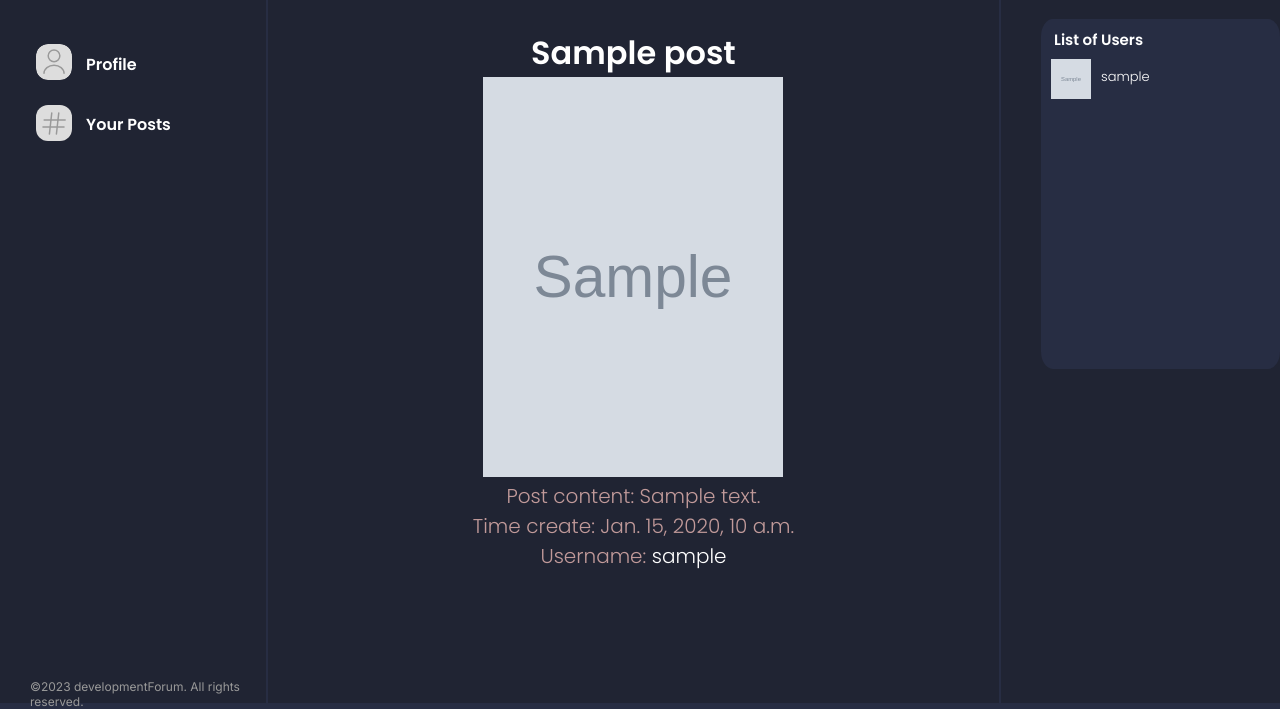
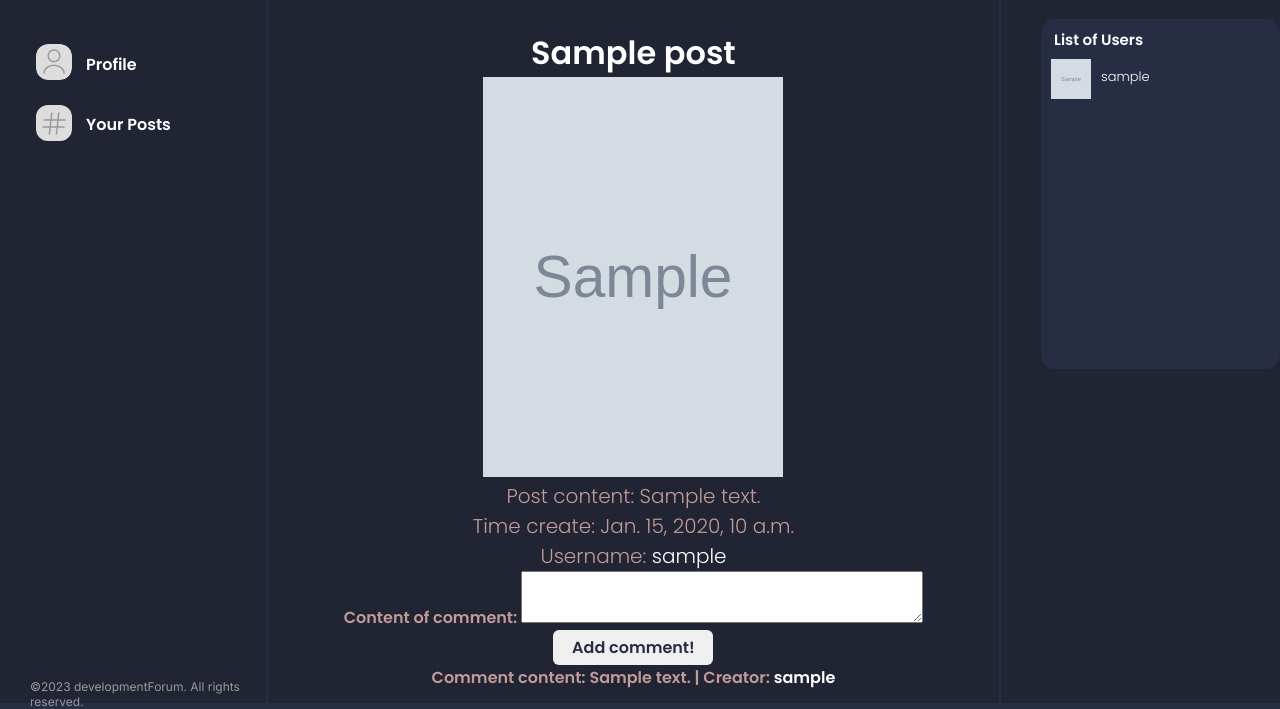
Before and after one commit to shoxxd221/djangoDevForum, a Django app: a page that uses forumFunctional/templates/forumFunctional/post.html in a window 1280 px wide. Shown: the part 91-800 px from the top of the page. Run offline with Django 3.2, Linux system fonts and the light colour scheme; a user stored in the database is signed in; tables that the repository leaves empty hold one stand-in row (values such as "Sample post"); grey boxes marked "Sample" are stand-in pictures.

Commit message:
Added comments

```diff
--- a/developmentForum/urls.py
+++ b/developmentForum/urls.py
@@ -16,7 +16,6 @@ Including another URLconf
 from django.contrib import admin
 from django.urls import path, include
 
-from developmentForum import settings
 
 urlpatterns = [
     path('admin/', admin.site.urls),
--- a/forumFunctional/forms.py
+++ b/forumFunctional/forms.py
@@ -14,6 +14,12 @@ class AddCategoryForm(forms.ModelForm):
     class Meta:
         model = Category
         fields = '__all__'
+
+
+class AddCommentForm(forms.ModelForm):
+    class Meta:
+        model = Comment
+        fields = ('content', )
 
 
 class RegistrationForm(UserCreationForm):
--- a/forumFunctional/static/forumFunctional/css/style.css
+++ b/forumFunctional/static/forumFunctional/css/style.css
@@ -485,3 +485,29 @@ button{
     color: rgb(193, 154, 154);
     font-size: 20px;
 }
+.comments{
+    display: flex;
+    flex-direction: column;
+    font-family: 'Poppins', sans-serif;
+    font-weight: 600;
+    font-size: 16px;
+}
+.comments button{
+    width: 160px;
+    height: 35px;
+    border-radius: 6px;
+    color: #272D43;
+    font-family: 'Poppins', sans-serif;
+    font-weight: 600;
+    font-size: 16px;
+}
+.comments textarea{
+    width: 400px;
+    height: 50px;
+}
+.comments label{
+    color: rgb(193, 154, 154);
+}
+.comments p{
+    color:rgb(193, 154, 154);
+}
--- a/forumFunctional/templates/forumFunctional/all_users.html
+++ b/forumFunctional/templates/forumFunctional/all_users.html
@@ -5,11 +5,11 @@
     <div class="all-users">
         {% for user in all_users %}
             {% if user.photo %}
-                <a href="#"><img src="{{ user.photo.url }}" alt="User photo"></a>
+                <a href="{{ user.get_absolute_url }}"><img src="{{ user.photo.url }}" alt="User photo"></a>
             {% else %}
-                <a href="#"><img src="{% static 'forumFunctional/images/default-avatar.png' %}" alt="User photo"></a>
+                <a href="{{ user.get_absolute_url }}"><img src="{% static 'forumFunctional/images/default-avatar.png' %}" alt="User photo"></a>
             {% endif %}
-            <a href="#">{{ user.username }}</a>
+            <a href="{{ user.get_absolute_url }}">{{ user.username }}</a>
             <hr>
         {% endfor %}
     </div>
--- a/forumFunctional/templates/forumFunctional/post.html
+++ b/forumFunctional/templates/forumFunctional/post.html
@@ -8,6 +8,23 @@
         {% endif %}
         <p>Post content: {{ post.content }}</p>
         <p>Time create: {{ post.time_create }}</p>
-        <p>Username: <a href="#">{{ post.user.username }}</a></p>
+        <p>Username: <a href="{{ post.user.get_absolute_url }}">{{ post.user.username }}</a></p>
+    </div>
+    <div class="comments">
+        {% if user.is_authenticated %}
+        <form method="post">
+            {% csrf_token %}
+            {{ form.as_p }}
+            <button type="submit">Add comment!</button>
+        </form>
+        {% endif %}
+        {% for comment in comments %}
+            <p>Comment content: {{ comment.content }}   |   Creator:
+                {% if request.user.pk == comment.user.pk %}
+                    <a href="{% url 'profile' %}">{{ comment.user }}</a></p>
+                {% else %}
+                    <a href="{{ comment.user.get_absolute_url }}">{{ comment.user }}</a></p>
+                {% endif %}
+        {% endfor %}
     </div>
 {% endblock %}
--- a/forumFunctional/templates/forumFunctional/posts.html
+++ b/forumFunctional/templates/forumFunctional/posts.html
@@ -7,9 +7,9 @@
                 {% if post.photo %}
                     <img src="{{ post.photo.url }}" alt="Post photo">
                 {% endif %}
-                <a href="#"><h2 class="post-title">{{ post.title }}</h2></a>
+                <a href="{{ post.get_absolute_url }}"><h2 class="post-title">{{ post.title }}</h2></a>
                 <p class="post-content">{{ post.content|truncatewords:30 }}</p>
-                <p class="creator">Creator: <a href="#">{{ post.user.username }}</a></p>
+                <p class="creator">Creator: <a href="{{ post.user.get_absolute_url }}">{{ post.user.username }}</a></p>
                 <p class="creator">Date of creation: {{ post.time_create|date:"DATETIME_FORMAT" }}</p>
             </div>
         <hr>
--- a/forumFunctional/views.py
+++ b/forumFunctional/views.py
@@ -1,5 +1,6 @@
 from django.contrib.auth import logout
 from django.contrib.auth.views import LoginView
+from django.http import HttpResponseRedirect
 from django.shortcuts import redirect
 from django.urls import reverse_lazy
 from django.views.generic import CreateView, UpdateView, ListView
@@ -47,7 +48,7 @@ class AllPosts(DataMixin, ListView):
         return dict(list(context.items()) + list(c_def.items()))
 
     def get_queryset(self):
-        return Post.objects.select_related('user').all()
+        return Post.objects.select_related('user', 'category').all()
 
 
 class PostsByCategory(DataMixin, TemplateView):
@@ -61,15 +62,28 @@ class PostsByCategory(DataMixin, TemplateView):
         return dict(list(context.items()) + list(c_def.items()))
 
 
-class ShowPost(DataMixin, TemplateView):
+class ShowPost(DataMixin, CreateView):
+    form_class = AddCommentForm
     template_name = 'forumFunctional/post.html'
 
     def get_context_data(self, **kwargs):
         context = super().get_context_data(**kwargs)
         post = Post.objects.select_related('user').get(slug=self.kwargs.get("post_slug"))
         context['post'] = post
+        context['comments'] = Comment.objects.select_related('user').filter(post_id=post.pk)
         c_def = self.get_user_context(title=post.title)
         return dict(list(context.items()) + list(c_def.items()))
+
+    def get_success_url(self):
+        return reverse_lazy('post', kwargs={'category_slug': self.object.post.category.slug, 'post_slug': self.object.post.slug})
+
+    def form_valid(self, form):
+        self.object = form.save(commit=False)
+        self.object.user = self.request.user
+        self.object.post = Post.objects.get(slug=self.kwargs['post_slug'])
+        self.object.save()
+        return HttpResponseRedirect(self.get_success_url())
+
 
 
 class Register(UserPassesTestMixin, DataMixin, CreateView):
```
Also changed, not shown: developmentForum/settings.py (line endings or trailing spaces).
